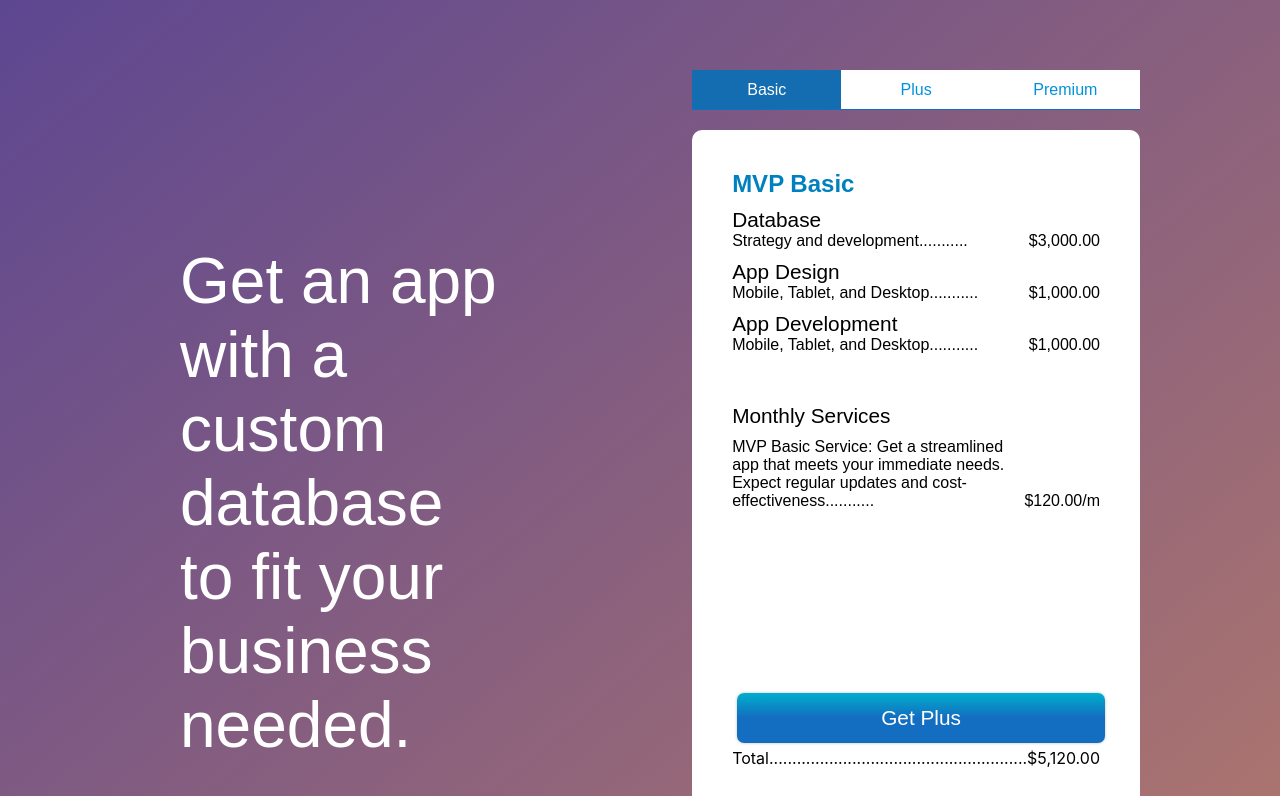
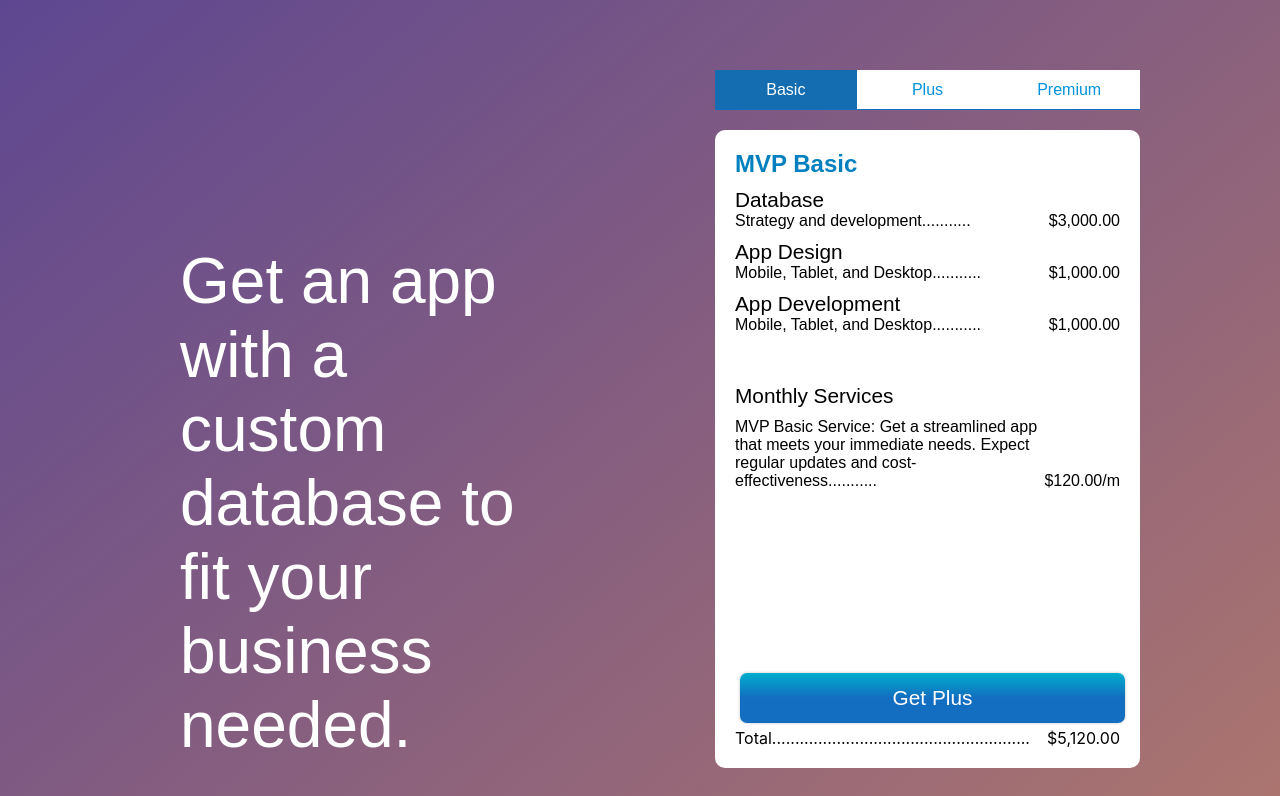
Before and after one commit to louieLouie117/lcDataSolution, a React (Create React App) app in the folder client/: page / in a window 1280 px wide. Shown: the part 1340-2136 px from the top of the page. Built offline with nearby package versions, Linux system fonts and the light colour scheme.

Commit message:
FixWithBug

```diff
--- a/client/src/modules/ServicesStyles.css
+++ b/client/src/modules/ServicesStyles.css
@@ -22,11 +22,11 @@
     display: grid;
     row-gap: 10px;
     background-color: white;
-    padding: 40px;
+    padding: 20px;
     border-radius: 10px;
     align-content: flex-start;
     /* max-width: 35em; */
-
+    overflow: scroll;
 
 }
 
```
